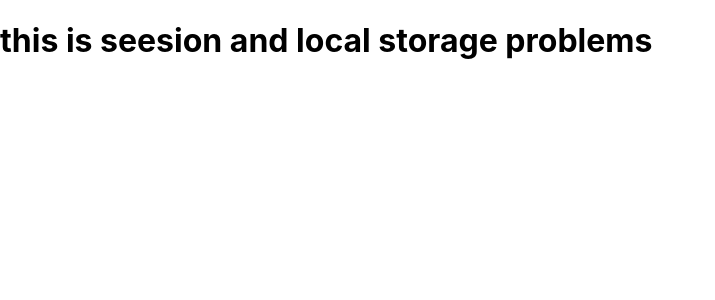
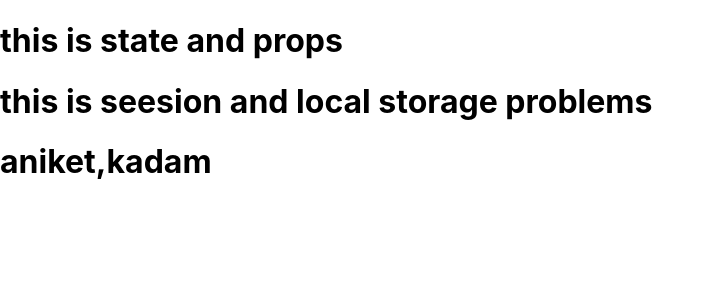
Before and after one commit to aniket2727/React-Interview, a React (Create React App) app in the folder app/: page / in a window 1280 px wide. Shown: the top 300 px of the page, without its empty margins (0-715 px from the left). Built offline with nearby package versions, Linux system fonts and the light colour scheme.

Commit message:
all change srelate dto the props in javascript

```diff
--- a/app/src/A6.js
+++ b/app/src/A6.js
@@ -5,32 +5,27 @@
 
 
 import React from 'react'
-const A6=()=>{
+const A6=({props})=>{
 
     localStorage.setItem("name","aniket")
     const data=localStorage.getItem("name");
     console.log(data)
 
     // how to delete this name key
-
-
     localStorage.removeItem("name")
     const data2=localStorage.getItem("name");
     console.log(data2)  // output is null
-
-
     // for the clearing the all local strorage we can we   localStorage.clear();
 
 
     // code for the sesiion stoorage
-
-
     sessionStorage.setItem("name","sanket");
     const data3=sessionStorage.getItem("name");
     console.log("for the session storege",data3)
     return(
         <div>
           <h1>this is seesion and local storage problems</h1>
+          <h1>{props.data},{props.data1}</h1>
         </div>
     )
 }
--- /dev/null
+++ b/app/src/A7.js
@@ -0,0 +1,26 @@
+
+
+// this code is about the props and useState
+
+
+
+import Recat, { useState } from 'react';
+
+import A6 from './A6'
+
+
+
+const A7 = () => {
+
+    const [data,setdata]=useState("aniket")
+    const [data1,setdata1]=useState("kadam");
+
+
+    return (
+        <div>
+            <h1>this is state and props</h1>
+            <A6  props={{data,data1}}/>
+        </div>)
+}
+
+export default A7;
--- a/app/src/App.js
+++ b/app/src/App.js
@@ -112,10 +112,11 @@ import A3 from './A3'
 import A4 from './A4'
 import A5 from './A5'
 import A6 from './A6';
+import A7 from "./A7";
 function App() {
   return (
     <div className="">
-     <A6/>
+     <A7/>
     </div>
   );
 }
```
